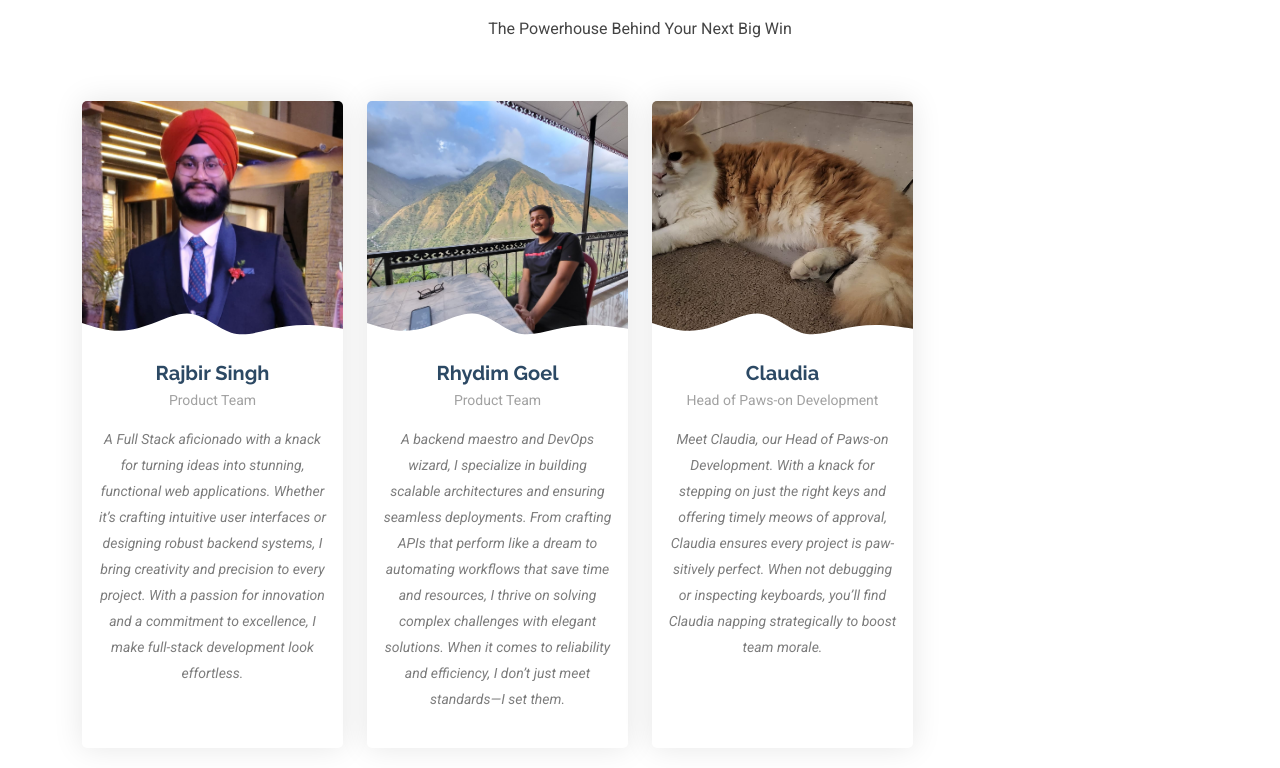
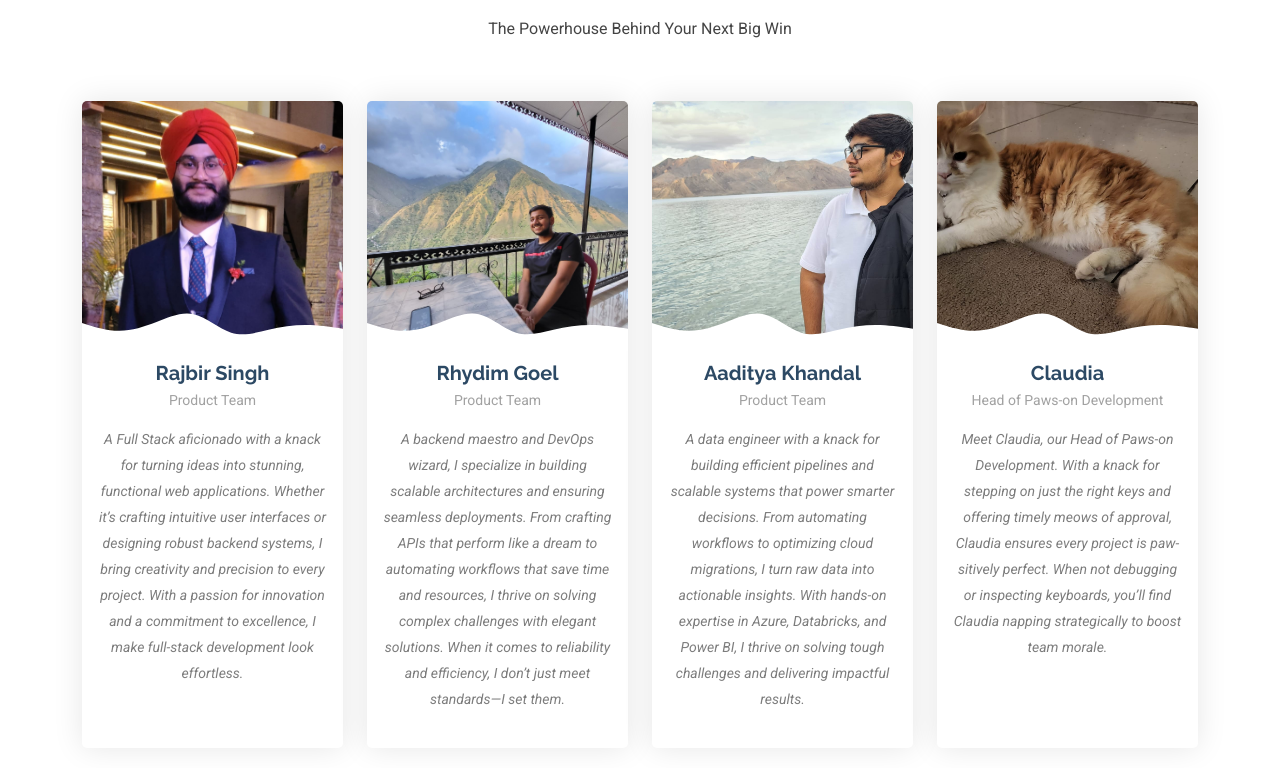
Before and after one commit to Rhydim/Website, a plain HTML site: page index.html in a window 1280 px wide. Shown: the part 3892-4660 px from the top of the page. Drawn offline with Linux system fonts and the light colour scheme.

Commit message:
feat: add golu profile

```diff
--- a/index.html
+++ b/index.html
@@ -433,6 +433,19 @@
           <div class="col-lg-3 col-md-6 d-flex align-items-stretch" data-aos="fade-up" data-aos-delay="200">
             <div class="team-member">
               <div class="member-img">
+                <img src="assets/img/team/golu.jpeg" class="img-fluid" alt="">
+              </div>
+              <div class="member-info">
+                <h4>Aaditya Khandal</h4>
+                <span>Product Team</span>
+                <p>A data engineer with a knack for building efficient pipelines and scalable systems that power smarter decisions. From automating workflows to optimizing cloud migrations, I turn raw data into actionable insights. With hands-on expertise in Azure, Databricks, and Power BI, I thrive on solving tough challenges and delivering impactful results.</p>
+              </div>
+            </div>
+          </div><!-- End Team Member -->
+
+          <div class="col-lg-3 col-md-6 d-flex align-items-stretch" data-aos="fade-up" data-aos-delay="200">
+            <div class="team-member">
+              <div class="member-img">
                 <img src="assets/img/team/Claudia.jpeg" class="img-fluid" alt="">
               </div>
               <div class="member-info">
@@ -477,8 +490,8 @@
                 <div class="info-item" data-aos="fade" data-aos-delay="300">
                   <i class="bi bi-telephone"></i>
                   <h3>Call Us</h3>
-                  <p>+91 7988078783</p>
-                  <p>+91 7988655345</p>
+                  <p><a href="tel:+917988078783"></a>+91 7988078783</p>
+                  <p><a href="tel:+917988655345"></a>+91 7988655345</p>
                 </div>
               </div><!-- End Info Item -->
 
@@ -486,7 +499,7 @@
                 <div class="info-item" data-aos="fade" data-aos-delay="400">
                   <i class="bi bi-envelope"></i>
                   <h3>Email Us</h3>
-                  <p class="mb-4">business@techitzy.com</p>
+                  <p class="mb-4"><a href="mailto:business@techitzy.com">business@techitzy.com</a></p>
                 </div>
               </div><!-- End Info Item -->
 
```
Also changed, not shown: assets/img/team/golu.jpeg (added).
